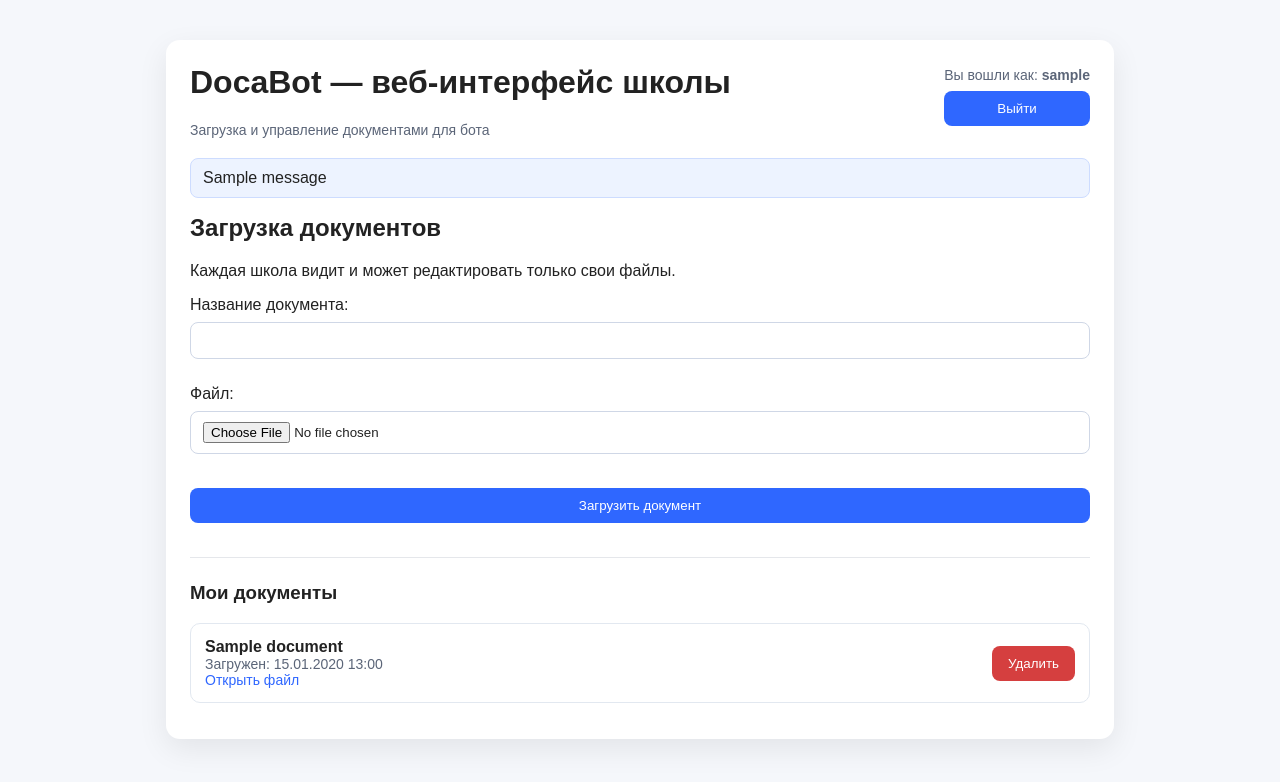
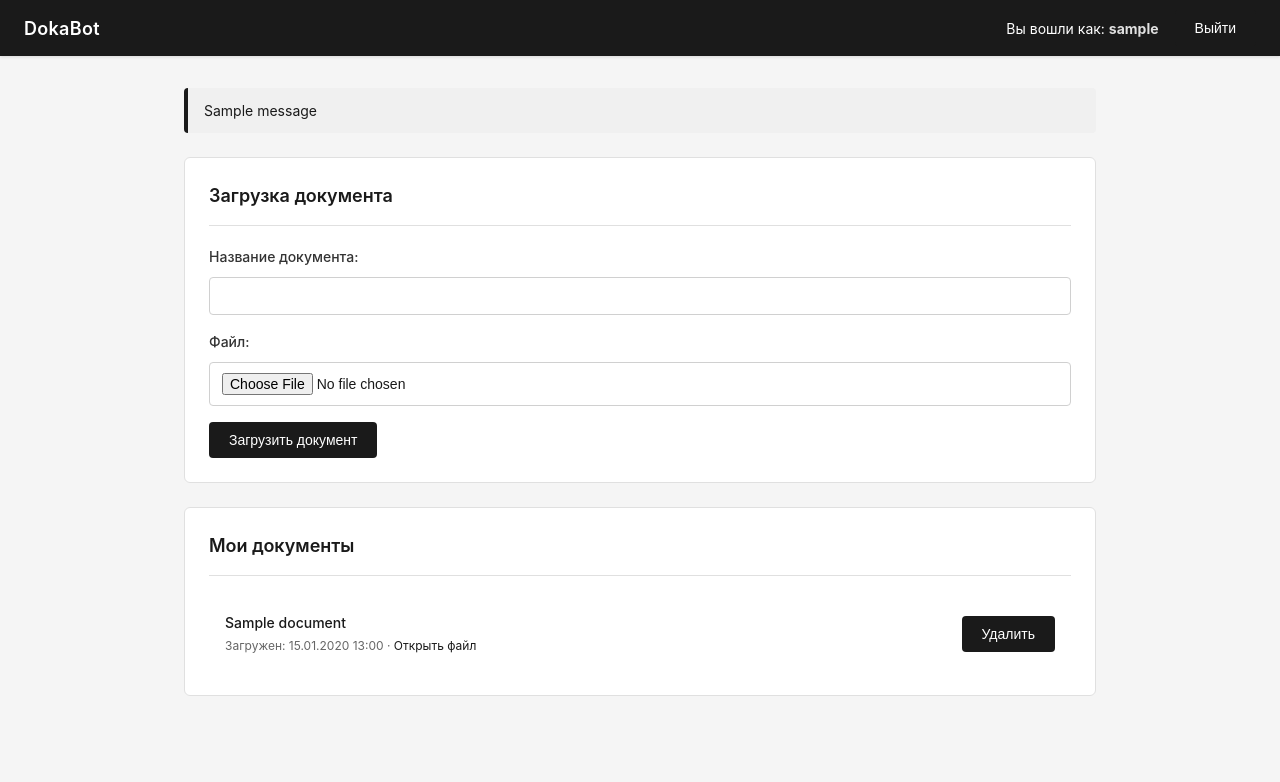
Before and after one commit to al0xv/DokaBot, a Django app: page / in a window 1280 px wide. Shown: the top 782 px of the page. Run offline with Django 5.2, Linux system fonts and the light colour scheme; a user stored in the database is signed in; tables that the repository leaves empty hold one stand-in row (values such as "Sample post"); one stand-in notice (Sample message) is shown.

Commit message:
Fix bugs and improve website design
- Fix vector_store_file_id AttributeError: removed field reference from views.py
- Fix services.py: use Path(document.file.name).name for correct filename extraction
- Fix services.py: add logging warning when remote vector store delete fails
- Remove unused register_view and SchoolRegisterForm import from views.py
- Remove public registration: accounts now admin-only via Django admin
- Remove registration URL route and register.html template
- Redesign website with black & white admin-panel-style theme
- Add sticky navbar, card-based layout, improved document list
- Update login page with centered minimal design

```diff
--- a/templates/base.html
+++ b/templates/base.html
@@ -3,116 +3,388 @@
 <head>
     <meta charset="UTF-8">
     <meta name="viewport" content="width=device-width, initial-scale=1.0">
-    <title>{% block title %}DocaBot Admin{% endblock %}</title>
+    <title>{% block title %}DokaBot{% endblock %}</title>
     <style>
-        body {
-            font-family: Arial, sans-serif;
-            background: #f5f7fb;
+        * {
             margin: 0;
             padding: 0;
-            color: #222;
+            box-sizing: border-box;
         }
+
+        body {
+            font-family: -apple-system, BlinkMacSystemFont, "Segoe UI", Roboto, "Helvetica Neue", Arial, sans-serif;
+            background: #f5f5f5;
+            color: #1a1a1a;
+            line-height: 1.5;
+        }
+
+        /* Top navigation bar */
+        .navbar {
+            background: #1a1a1a;
+            color: #fff;
+            padding: 0 24px;
+            height: 56px;
+            display: flex;
+            align-items: center;
+            justify-content: space-between;
+            box-shadow: 0 1px 3px rgba(0,0,0,0.12);
+            position: sticky;
+            top: 0;
+            z-index: 100;
+        }
+
+        .navbar-brand {
+            font-size: 18px;
+            font-weight: 600;
+            letter-spacing: 0.3px;
+        }
+
+        .navbar-user {
+            display: flex;
+            align-items: center;
+            gap: 16px;
+            font-size: 14px;
+        }
+
+        .navbar-user strong {
+            color: #e0e0e0;
+        }
+
+        .btn-logout {
+            background: transparent;
+            border: 1px solid #666;
+            color: #ccc;
+            padding: 6px 14px;
+            border-radius: 4px;
+            cursor: pointer;
+            font-size: 13px;
+            transition: all 0.2s;
+        }
+
+        .btn-logout:hover {
+            background: #333;
+            border-color: #999;
+            color: #fff;
+        }
+
+        /* Main content area */
         .container {
-            max-width: 900px;
-            margin: 40px auto;
-            background: white;
+            max-width: 960px;
+            margin: 32px auto;
+            padding: 0 24px;
+        }
+
+        .card {
+            background: #fff;
+            border: 1px solid #e0e0e0;
+            border-radius: 6px;
             padding: 24px;
-            border-radius: 14px;
-            box-shadow: 0 10px 30px rgba(0,0,0,0.08);
+            margin-bottom: 24px;
         }
-        .header {
+
+        .card-header {
+            border-bottom: 1px solid #e0e0e0;
+            padding-bottom: 16px;
+            margin-bottom: 20px;
+        }
+
+        .card-header h2,
+        .card-header h3 {
+            font-size: 18px;
+            font-weight: 600;
+            color: #1a1a1a;
+            margin: 0;
+        }
+
+        h1 {
+            font-size: 24px;
+            font-weight: 600;
+            color: #1a1a1a;
+        }
+
+        h2 {
+            font-size: 18px;
+            font-weight: 600;
+            color: #1a1a1a;
+        }
+
+        h3 {
+            font-size: 16px;
+            font-weight: 600;
+            color: #1a1a1a;
+        }
+
+        /* Forms */
+        form {
+            margin: 0;
+        }
+
+        input[type="text"],
+        input[type="email"],
+        input[type="password"],
+        input[type="file"],
+        textarea,
+        select {
+            width: 100%;
+            padding: 10px 12px;
+            margin-top: 6px;
+            margin-bottom: 16px;
+            border: 1px solid #d0d0d0;
+            border-radius: 4px;
+            font-size: 14px;
+            transition: border-color 0.2s;
+        }
+
+        input:focus,
+        textarea:focus,
+        select:focus {
+            outline: none;
+            border-color: #1a1a1a;
+        }
+
+        label {
+            font-size: 14px;
+            font-weight: 500;
+            color: #333;
+            display: block;
+            margin-bottom: 4px;
+        }
+
+        .helptext {
+            font-size: 12px;
+            color: #666;
+            margin-top: -12px;
+            margin-bottom: 16px;
+            display: block;
+        }
+
+        /* Buttons */
+        button[type="submit"],
+        .btn {
+            background: #1a1a1a;
+            color: #fff;
+            border: none;
+            padding: 10px 20px;
+            border-radius: 4px;
+            font-size: 14px;
+            font-weight: 500;
+            cursor: pointer;
+            transition: background 0.2s;
+        }
+
+        button[type="submit"]:hover,
+        .btn:hover {
+            background: #333;
+        }
+
+        button[type="submit"]:disabled {
+            background: #999;
+            cursor: not-allowed;
+        }
+
+        .btn-danger {
+            background: #dc3545;
+        }
+
+        .btn-danger:hover {
+            background: #c82333;
+        }
+
+        .btn-sm {
+            padding: 6px 12px;
+            font-size: 13px;
+        }
+
+        /* Messages */
+        .messages {
+            list-style: none;
+            padding: 0;
+            margin: 0 0 24px 0;
+        }
+
+        .messages li {
+            padding: 12px 16px;
+            margin-bottom: 12px;
+            border-radius: 4px;
+            font-size: 14px;
+            border-left: 4px solid;
+        }
+
+        .messages li.success {
+            background: #f0f0f0;
+            border-color: #1a1a1a;
+            color: #1a1a1a;
+        }
+
+        .messages li.error {
+            background: #fff0f0;
+            border-color: #dc3545;
+            color: #721c24;
+        }
+
+        /* Document list */
+        .doc-list {
+            list-style: none;
+            padding: 0;
+            margin: 0;
+        }
+
+        .doc-item {
             display: flex;
             justify-content: space-between;
             align-items: center;
-            margin-bottom: 20px;
-            gap: 12px;
+            padding: 16px;
+            border-bottom: 1px solid #e0e0e0;
+            transition: background 0.15s;
         }
-        h1, h2, h3 {
-            margin-top: 0;
+
+        .doc-item:last-child {
+            border-bottom: none;
         }
-        form {
+
+        .doc-item:hover {
+            background: #fafafa;
+        }
+
+        .doc-info {
+            flex: 1;
+        }
+
+        .doc-title {
+            font-size: 14px;
+            font-weight: 500;
+            color: #1a1a1a;
+            margin-bottom: 4px;
+        }
+
+        .doc-meta {
+            font-size: 12px;
+            color: #666;
+        }
+
+        .doc-actions {
+            display: flex;
+            gap: 8px;
+        }
+
+        /* Links */
+        a {
+            color: #1a1a1a;
+            text-decoration: none;
+            transition: color 0.2s;
+        }
+
+        a:hover {
+            color: #555;
+            text-decoration: underline;
+        }
+
+        /* Login page */
+        .login-container {
+            display: flex;
+            justify-content: center;
+            align-items: center;
+            min-height: calc(100vh - 56px);
+            padding: 24px;
+        }
+
+        .login-box {
+            background: #fff;
+            border: 1px solid #e0e0e0;
+            border-radius: 6px;
+            padding: 40px;
+            width: 100%;
+            max-width: 400px;
+        }
+
+        .login-box h2 {
+            margin-bottom: 24px;
+            text-align: center;
+        }
+
+        /* Empty state */
+        .empty-state {
+            text-align: center;
+            padding: 48px 24px;
+            color: #666;
+        }
+
+        .empty-state p {
+            font-size: 14px;
             margin: 0;
         }
-        input, button {
-            padding: 10px 12px;
-            margin-top: 8px;
-            margin-bottom: 10px;
-            width: 100%;
-            box-sizing: border-box;
-            border: 1px solid #cfd7e6;
-            border-radius: 8px;
+
+        /* Divider */
+        hr {
+            border: none;
+            border-top: 1px solid #e0e0e0;
+            margin: 24px 0;
         }
-        button {
-            background: #2f67ff;
-            color: white;
-            border: none;
-            cursor: pointer;
+
+        /* Utility */
+        .text-muted {
+            color: #666;
+            font-size: 13px;
         }
-        button:hover {
-            opacity: 0.95;
+
+        .mb-0 {
+            margin-bottom: 0;
         }
-        .messages {
-            list-style: none;
-            padding: 0;
+
+        .mt-3 {
+            margin-top: 24px;
         }
-        .messages li {
-            background: #edf3ff;
-            border: 1px solid #cddcff;
-            padding: 10px 12px;
-            margin-bottom: 12px;
-            border-radius: 8px;
-        }
-        .doc-card {
-            border: 1px solid #e2e8f0;
-            border-radius: 10px;
-            padding: 14px;
-            margin-bottom: 12px;
-            display: flex;
-            justify-content: space-between;
-            align-items: center;
-            gap: 12px;
-        }
-        .doc-meta {
-            font-size: 14px;
-            color: #5b6578;
-        }
-        .inline-form {
-            width: auto;
-        }
-        .inline-form button {
-            width: auto;
-            margin: 0;
-            background: #d53f3f;
-            padding: 10px 16px;
-        }
-        a {
-            color: #2f67ff;
-            text-decoration: none;
+
+        /* Responsive */
+        @media (max-width: 768px) {
+            .navbar {
+                padding: 0 16px;
+            }
+
+            .container {
+                padding: 0 16px;
+                margin: 24px auto;
+            }
+
+            .card {
+                padding: 16px;
+            }
+
+            .doc-item {
+                flex-direction: column;
+                align-items: flex-start;
+                gap: 12px;
+            }
+
+            .doc-actions {
+                width: 100%;
+            }
+
+            .doc-actions button {
+                flex: 1;
+            }
         }
     </style>
 </head>
 <body>
+    {% if user.is_authenticated %}
+    <nav class="navbar">
+        <div class="navbar-brand">DokaBot</div>
+        <div class="navbar-user">
+            <span>Вы вошли как: <strong>{{ user.username }}</strong></span>
+            <form method="post" action="{% url 'logout' %}">
+                {% csrf_token %}
+                <button type="submit" class="btn-logout">Выйти</button>
+            </form>
+        </div>
+    </nav>
+    {% endif %}
+
     <div class="container">
-        <div class="header">
-            <div>
-                <h1>DocaBot — веб-интерфейс школы</h1>
-                <div class="doc-meta">Загрузка и управление документами для бота</div>
-            </div>
-            <div>
-                {% if user.is_authenticated %}
-                    <div class="doc-meta">Вы вошли как: <strong>{{ user.username }}</strong></div>
-                    <form method="post" action="{% url 'logout' %}">
-                        {% csrf_token %}
-                        <button type="submit">Выйти</button>
-                    </form>
-                {% endif %}
-            </div>
-        </div>
-
         {% if messages %}
             <ul class="messages">
                 {% for message in messages %}
-                    <li>{{ message }}</li>
+                    <li class="{{ message.tags }}">{{ message }}</li>
                 {% endfor %}
             </ul>
         {% endif %}
--- a/templates/web_app/upload.html
+++ b/templates/web_app/upload.html
@@ -3,33 +3,45 @@
 {% block title %}Документы{% endblock %}
 
 {% block content %}
-<h2>Загрузка документов</h2>
-<p>Каждая школа видит и может редактировать только свои файлы.</p>
-
+<div class="card">
+    <div class="card-header">
+        <h2>Загрузка документа</h2>
+    </div>
     <form method="post" enctype="multipart/form-data">
         {% csrf_token %}
         {{ form.as_p }}
         <button type="submit">Загрузить документ</button>
     </form>
+</div>
 
-<hr style="margin: 24px 0; border: none; border-top: 1px solid #e5e7eb;">
-
+<div class="card">
+    <div class="card-header">
         <h3>Мои документы</h3>
+    </div>
     {% if documents %}
+        <ul class="doc-list">
             {% for document in documents %}
-        <div class="doc-card">
-            <div>
-                <strong>{{ document.title }}</strong>
-                <div class="doc-meta">Загружен: {{ document.uploaded_at|date:"d.m.Y H:i" }}</div>
-                <div class="doc-meta"><a href="{{ document.file.url }}" target="_blank">Открыть файл</a></div>
+                <li class="doc-item">
+                    <div class="doc-info">
+                        <div class="doc-title">{{ document.title }}</div>
+                        <div class="doc-meta">
+                            Загружен: {{ document.uploaded_at|date:"d.m.Y H:i" }}
+                            · <a href="{{ document.file.url }}" target="_blank">Открыть файл</a>
                         </div>
+                    </div>
+                    <div class="doc-actions">
                         <form method="post" action="{% url 'delete_document' document.id %}" class="inline-form">
                             {% csrf_token %}
-                <button type="submit">Удалить</button>
+                            <button type="submit" class="btn btn-danger btn-sm">Удалить</button>
                         </form>
                     </div>
+                </li>
             {% endfor %}
+        </ul>
     {% else %}
+        <div class="empty-state">
             <p>Документы пока не загружены.</p>
+        </div>
     {% endif %}
+</div>
 {% endblock %}
--- a/web_app/urls.py
+++ b/web_app/urls.py
@@ -1,11 +1,10 @@
 from django.contrib.auth import views as auth_views
 from django.urls import path
 
-from .views import delete_document_view, register_view, upload_documents_view
+from .views import delete_document_view, upload_documents_view
 
 urlpatterns = [
     path('', upload_documents_view, name='upload_documents'),
-    path('register/', register_view, name='register'),
     path('login/', auth_views.LoginView.as_view(template_name='registration/login.html'), name='login'),
     path('logout/', auth_views.LogoutView.as_view(), name='logout'),
     path('documents/<int:document_id>/delete/', delete_document_view, name='delete_document'),
--- a/web_app/views.py
+++ b/web_app/views.py
@@ -1,30 +1,12 @@
 from django.contrib import messages
-from django.contrib.auth import login
 from django.contrib.auth.decorators import login_required
 from django.http import HttpRequest, HttpResponse
 from django.shortcuts import get_object_or_404, redirect, render
 from openai import OpenAIError
 
-from .forms import DocumentForm, SchoolRegisterForm
+from .forms import DocumentForm
 from .models import Document
 from .services import remove_document_from_vector_store, sync_document_to_vector_store
-
-
-def register_view(request: HttpRequest) -> HttpResponse:
-    if request.user.is_authenticated:
-        return redirect('upload_documents')
-
-    if request.method == 'POST':
-        form = SchoolRegisterForm(request.POST)
-        if form.is_valid():
-            user = form.save()
-            login(request, user)
-            messages.success(request, 'Аккаунт школы создан.')
-            return redirect('upload_documents')
-    else:
-        form = SchoolRegisterForm()
-
-    return render(request, 'registration/register.html', {'form': form})
 
 
 @login_required
@@ -36,8 +18,7 @@ def upload_documents_view(request: HttpRequest) -> HttpResponse:
             document.school = request.user
             document.save()
             try:
-                document.vector_store_file_id = sync_document_to_vector_store(document)
-                document.save(update_fields=['vector_store_file_id'])
+                sync_document_to_vector_store(document)
             except (OSError, RuntimeError, OpenAIError) as exc:
                 document.file.delete(save=False)
                 document.delete()
```
Also changed, not shown: templates/registration/login.html (+10 -7 lines), templates/registration/register.html (deleted, +0 -13 lines), web_app/services.py (+33 -7 lines). Lines whose indentation alone changed are shown as unchanged.
